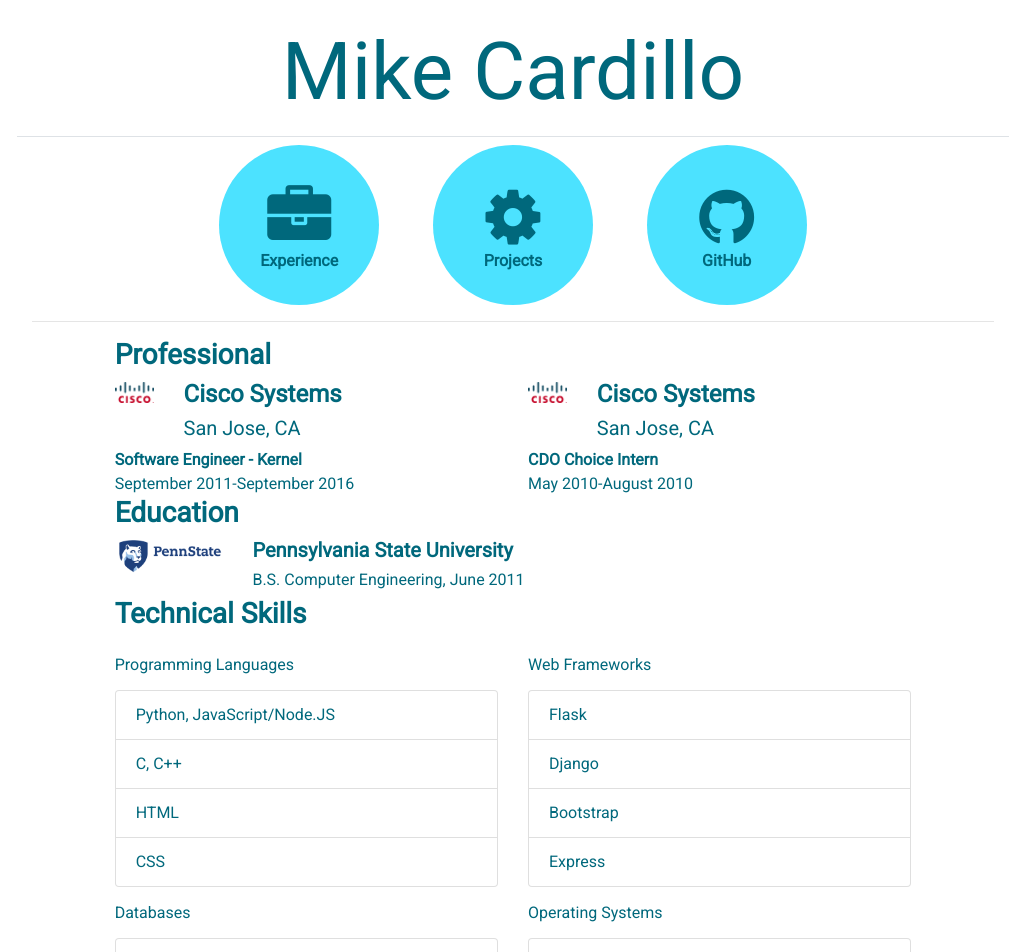
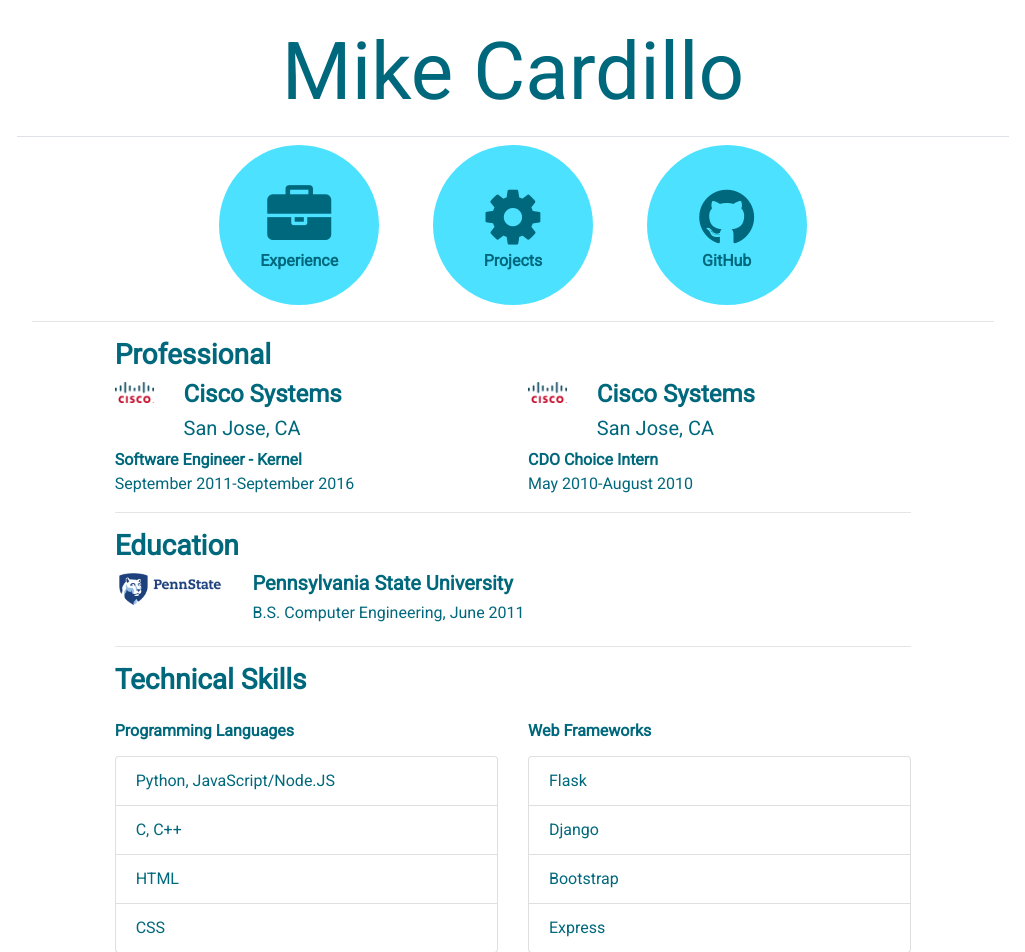
Before and after one commit to mcardillo55/portfolio-react, a React (Create React App) app: page / in a window 1280 px wide. Shown: the top 952 px of the page, without its empty margins (127-1152 px from the left). Built offline with nearby package versions, Linux system fonts and the light colour scheme.

Commit message:
Added hr between sections in experiencesection

```diff
--- a/src/components/ExperienceSection.jsx
+++ b/src/components/ExperienceSection.jsx
@@ -30,6 +30,7 @@ const ExperienceSection = () => {
                     </Col>
                 </Row>
         </div>
+        <hr />
         <div id="education">
             <h3>Education</h3>
             <Row>
@@ -42,11 +43,12 @@ const ExperienceSection = () => {
                 </Col>
             </Row>
         </div>
+        <hr />
         <div id="skills">
             <h3>Technical Skills</h3>
             <Row>
                 <Col sm={6}>
-                    <h6 className="my-3">Programming Languages</h6>
+                    <h6 className="my-3 font-weight-bold">Programming Languages</h6>
                     <ListGroup>
                         <ListGroup.Item>Python, JavaScript/Node.JS</ListGroup.Item>
                         <ListGroup.Item>C, C++</ListGroup.Item>
@@ -55,7 +57,7 @@ const ExperienceSection = () => {
                     </ListGroup>
                 </Col>
                 <Col sm={6}>
-                    <h6 className="my-3">Web Frameworks</h6>
+                    <h6 className="my-3 font-weight-bold">Web Frameworks</h6>
                     <ListGroup>
                         <ListGroup.Item>Flask</ListGroup.Item>
                         <ListGroup.Item>Django</ListGroup.Item>
@@ -66,7 +68,7 @@ const ExperienceSection = () => {
             </Row>
             <Row>
                 <Col sm={6}>
-                    <h6 className="my-3">Databases</h6>
+                    <h6 className="my-3 font-weight-bold">Databases</h6>
                     <ListGroup>
                         <ListGroup.Item>MongoDB</ListGroup.Item>
                         <ListGroup.Item>MySQL</ListGroup.Item>
@@ -74,7 +76,7 @@ const ExperienceSection = () => {
                     </ListGroup>
                 </Col>
                 <Col sm={6}>
-                    <h6 className="my-3">Operating Systems</h6>
+                    <h6 className="my-3 font-weight-bold">Operating Systems</h6>
                     <ListGroup>
                         <ListGroup.Item>GNU/Linux</ListGroup.Item>
                         <ListGroup.Item>Mac OS X</ListGroup.Item>
```
